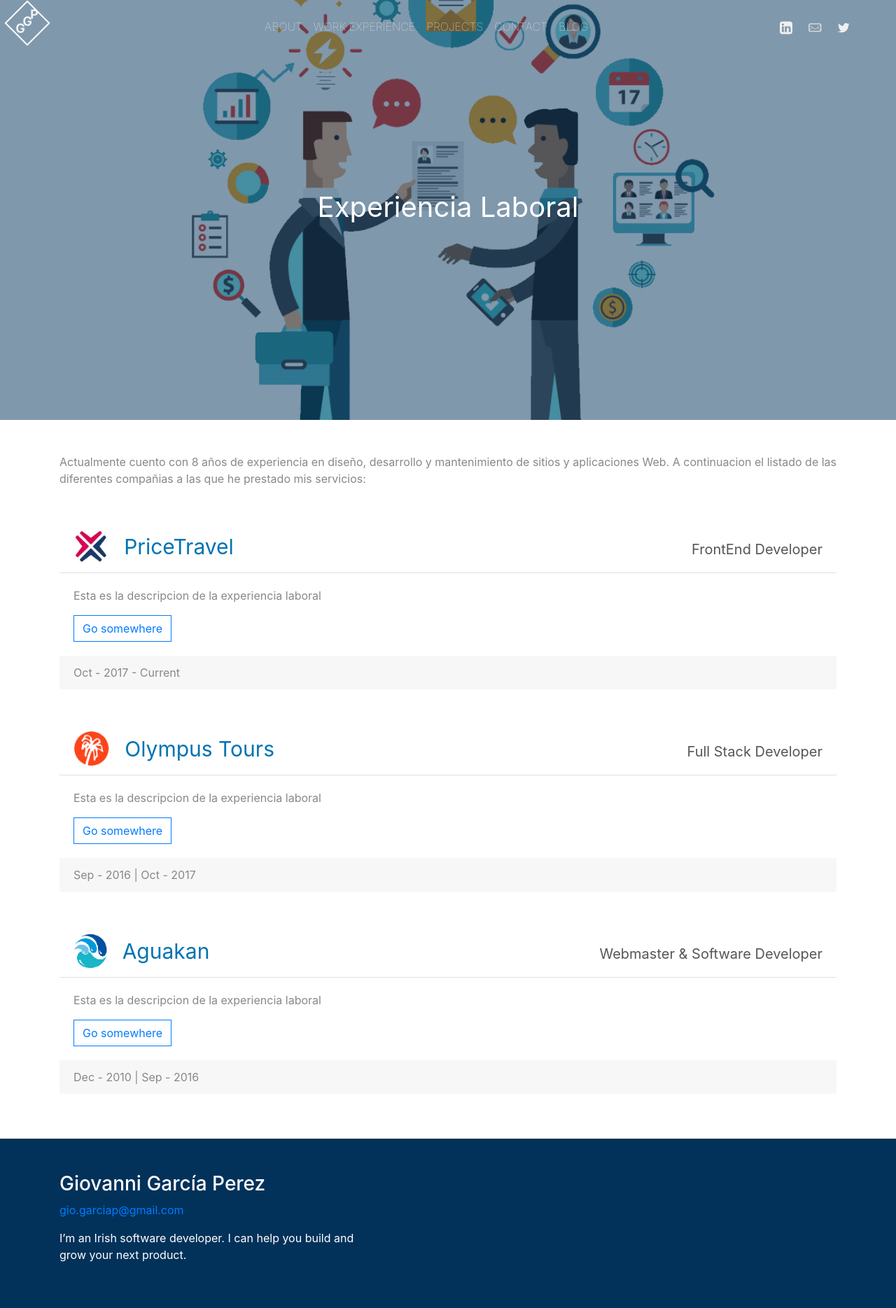
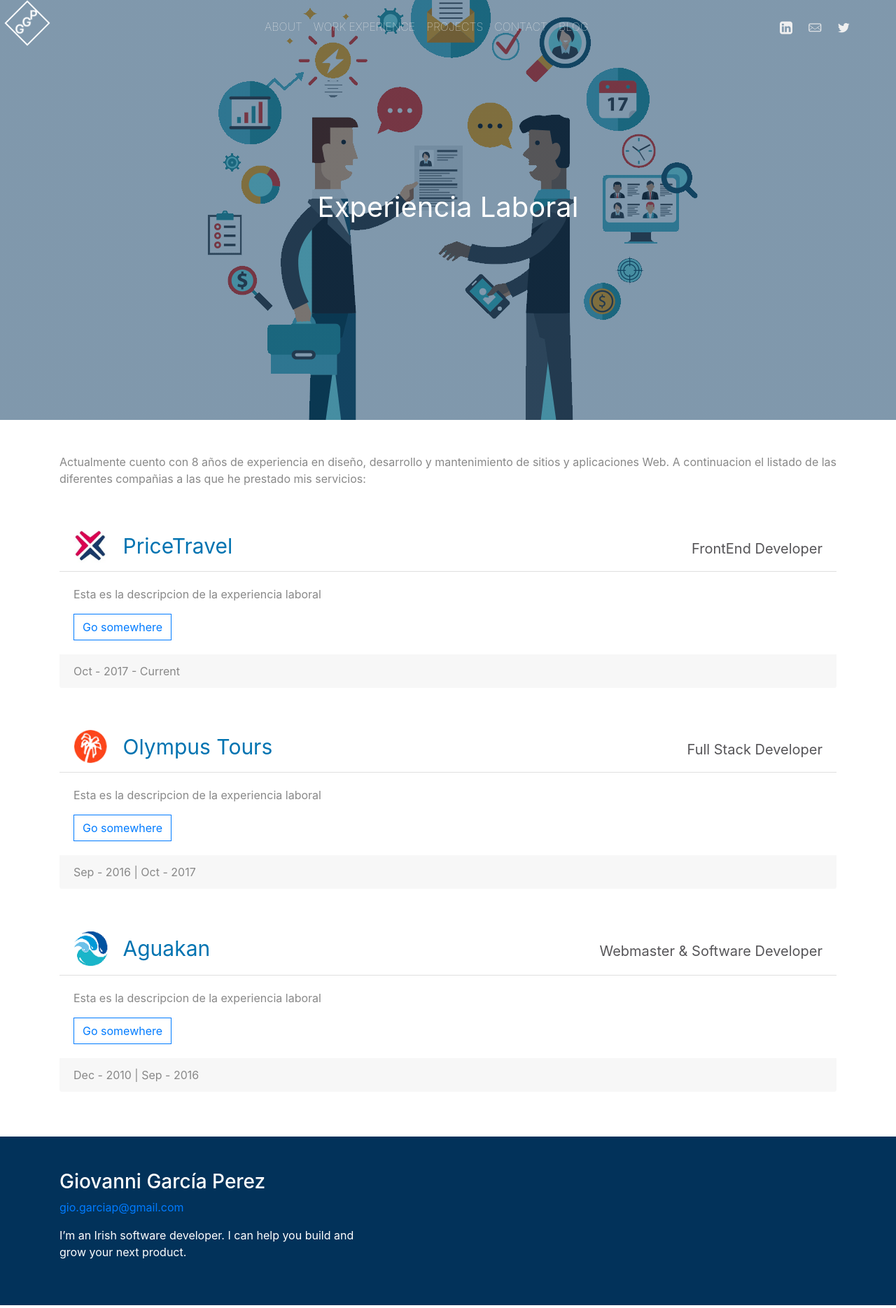
Before and after one commit to john0tough/john0tough.github.io, a Jekyll site: the page built from work_experience/index.html, in a window 1280 px wide. Shown: the whole page at 70% size. Built offline with Jekyll 4.4.1, drawn with Linux system fonts in a browser that asks for light colours; nearby versions of some CDN libraries.

Commit message:
agrega cambios

```diff
--- a/_sass/_default.scss
+++ b/_sass/_default.scss
@@ -43,8 +43,8 @@
     bottom: 0px;
     left: 0px;
     right: 0px;
-    background-size: cover;
-    background-attachment: fixed;
+    background-size: auto;
+    background-attachment: inherit;
     background-position: center;
     background-repeat: no-repeat;
   }
@@ -54,6 +54,9 @@
   }
 }
 .work-experience{
+    .card-header img {
+        width: 50px!important;
+    }
     .title{
         font-size: 30px;
         color: #0073b1;
@@ -64,6 +67,19 @@
         @media screen and (max-width: $break-md) {
             position: absolute;
             top: 75px;
+        }
+    }
+    @media screen and (max-width: 375px) {
+        .card-header img {
+            width: 30px!important;
+        }
+        .title{
+            font-size: 22px;
+        }
+        .role{
+
+            font-size: 13pt;
+
         }
     }
 }
--- a/_sass/_menu.scss
+++ b/_sass/_menu.scss
@@ -58,16 +58,16 @@
       span {
         position: absolute;
         &:nth-child(1) {
-          top: -17px;
-          left: 9PX;
+          top: -16px;
+          left: 8PX;
         }
         &:nth-child(2) {
-          top: -7px;
-          left: -2px;
+          top: -6px;
+          left: -3px;
         }
         &:nth-child(3) {
-          top: 3px;
-          left: -12px;
+          top: 4px;
+          left: -13px;
         }
       }
     }
--- a/work_experience/index.html
+++ b/work_experience/index.html
@@ -11,14 +11,14 @@
 <div class="card border-0 mb-3 work-experience  mt-5">
     <div class="card-header bg-transparent d-flex justify-content-between flex-column flex-sm-row align-items-sm-center">
         <div>
-            <img src="{{experience.image-preview}}" alt ="{{experience.title}}" class="img-fluid" style="height: 50px;" />
+            <img src="{{experience.image-preview}}" alt ="{{experience.title}}" class="img-fluid"/>
             <span class="p-3 align-middle title" >{{experience.title}}</span>
         </div>
         <span class="pt-2 role">{{experience.position}}</span>
     </div>
     <div class="card-body">
         <p class="card-text  pt-4 pt-md-0">{{experience.intro}}</p>
-        <a href="#" class="btn btn-outline-primary">Go somewhere</a>
+        <a href="{{experience.url}}" class="btn btn-outline-primary">Go somewhere</a>
     </div>
     <div class="card-footer border-top-0">
         {{experience.period}}
```
